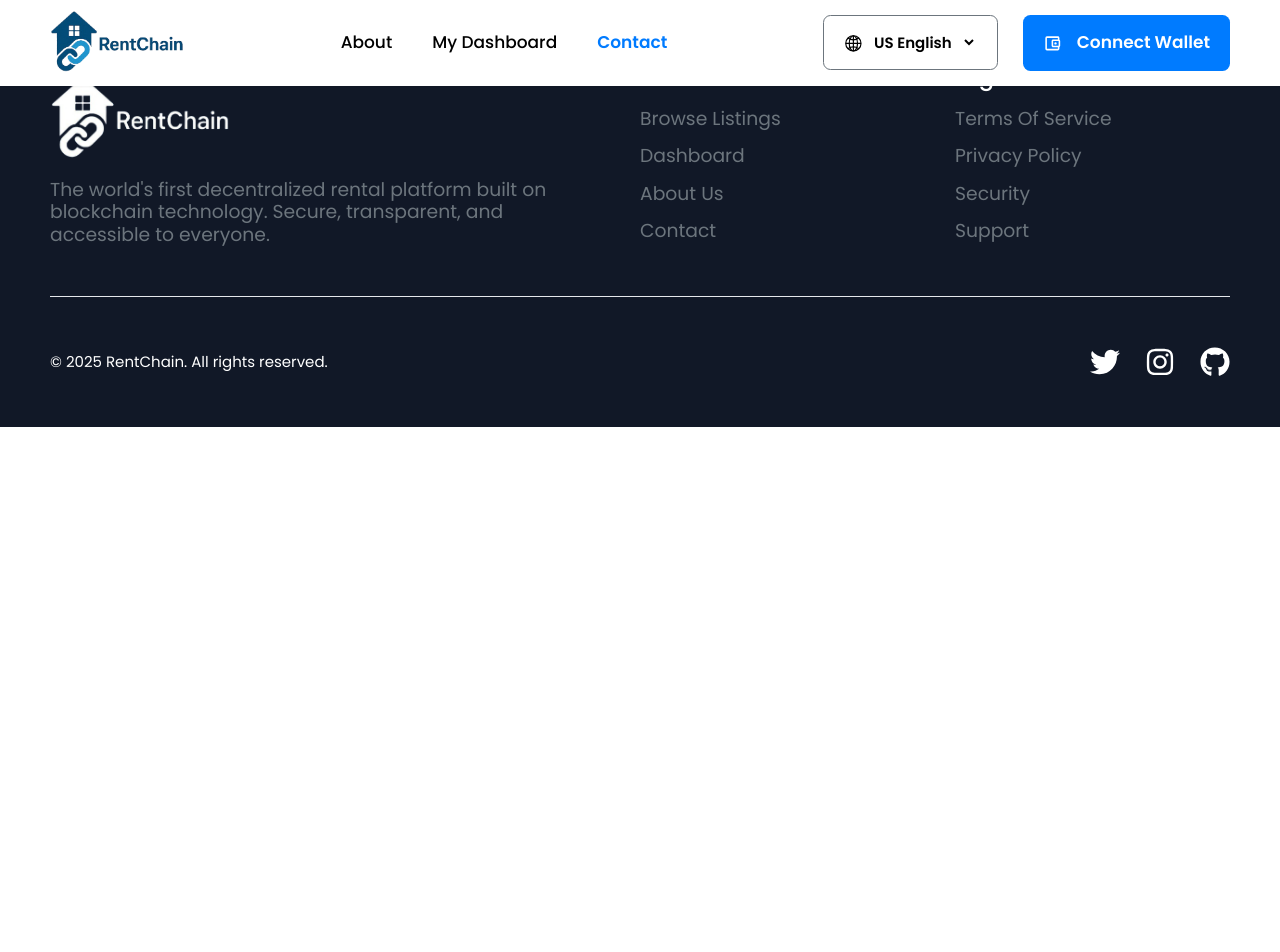
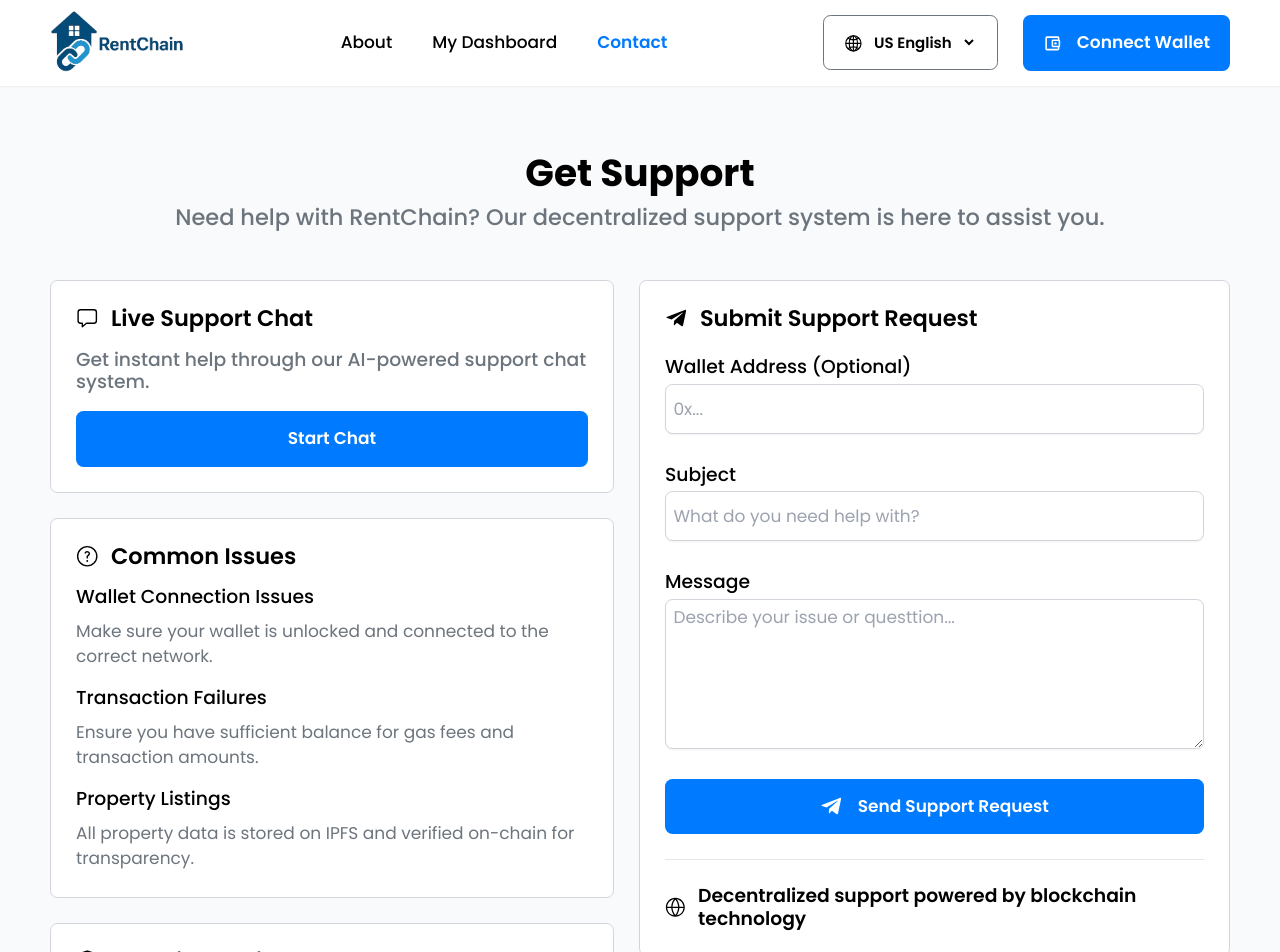
Before and after one commit to Jo-shua09/RentChain, a React (Vite) app in the folder Frontend/RentChain/: page /contact in a window 1280 px wide. Shown: the top 952 px of the page. Before the commit the page ends 800 px from the top, so only its background shows below. Built offline with nearby package versions, Linux system fonts and the light colour scheme.

Commit message:
feat: enhance Contact page with support options and common issues section

```diff
--- a/Frontend/RentChain/src/components/sections/Listings/EditProperties.jsx
+++ /dev/null
@@ -1,3 +0,0 @@
-export default function EditProperties() {
-  return <div></div>;
-}
--- a/Frontend/RentChain/src/components/sections/home/Banner.jsx
+++ b/Frontend/RentChain/src/components/sections/home/Banner.jsx
@@ -1,5 +1,6 @@
 import { useTranslation } from "react-i18next";
 import { ButtonThree, ButtonTwo } from "../../common/Button";
+import { Link } from "react-router-dom";
 
 export default function Banner() {
   const { t } = useTranslation();
@@ -9,8 +10,12 @@ export default function Banner() {
         <h3 className="mb-8 text-6xl font-semibold">{t("banner.title")}</h3>
         <p className="text-3xl font-medium normal-case">{t("banner.description")}</p>
         <div className="flex flex-wrap items-center gap-10 m-auto mt-16 sm:flex-nowrap">
-          <ButtonTwo name={t("banner.browse properties")} className="flex items-center justify-center w-full text-center" />
-          <ButtonThree name={t("banner.list your property")} className="flex items-center justify-center w-full text-center" />
+          <Link to="/dashboard/tenant-dashboard/properties">
+            <ButtonTwo name={t("banner.browse properties")} className="flex items-center justify-center w-full text-center" />
+          </Link>
+          <Link to="/dashboard/landlord-dashboard/add-new-property">
+            <ButtonThree name={t("banner.list your property")} className="flex items-center justify-center w-full text-center" />
+          </Link>
         </div>
       </div>
     </div>
--- a/Frontend/RentChain/src/components/sections/home/Hero.jsx
+++ b/Frontend/RentChain/src/components/sections/home/Hero.jsx
@@ -1,6 +1,7 @@
 import { FaSearch } from "react-icons/fa";
 import { ButtonTwo } from "../../common/Button";
 import { useTranslation } from "react-i18next";
+import { Link } from "react-router-dom";
 
 export default function Hero() {
   const { t } = useTranslation();
@@ -15,11 +16,13 @@ export default function Hero() {
           <p className="py-8 text-4xl font-normal normal-case md:text-5xl">{t("hero.description")}</p>
 
           <div className="flex flex-wrap items-center justify-center w-full gap-10 m-auto mt-10 gap-x-7 sm:w-fit sm:flex-nowrap">
-            <ButtonTwo
-              name={t("search for property")}
-              className="flex items-center justify-center w-full cursor-pointer md:w-fit"
-              icon={<FaSearch className="text-3xl" />}
-            />
+            <Link to="/dashboard/tenant-dashboard/properties">
+              <ButtonTwo
+                name={t("search for property")}
+                className="flex items-center justify-center w-full cursor-pointer md:w-fit"
+                icon={<FaSearch className="text-3xl" />}
+              />
+            </Link>
           </div>
           <div className="flex flex-wrap items-center justify-between gap-16 mt-20 sm:flex-nowrap">
             <div className="w-full space-y-1">
--- a/Frontend/RentChain/src/components/ui/Chat.jsx
+++ b/Frontend/RentChain/src/components/ui/Chat.jsx
@@ -32,14 +32,7 @@ export default function Chat() {
   if (!state?.title) {
     return (
       <div className="section-page !py-52 w-full">
-        <div className="relative w-full pt-24 mx-auto max-w-7xl">
-          <div
-            onClick={() => navigate(-1)}
-            className="absolute top-0 left-0 flex items-center cursor-pointer gap-x-6 hover:scale-95 hover:text-primary"
-          >
-            <IoArrowBackSharp className="text-4xl" />
-            <span className="text-3xl font-medium">Back</span>
-          </div>
+        <div className="relative w-full pt-10 mx-auto max-w-7xl">
           <h2 className="mb-4 text-5xl font-bold">Chat</h2>
           <p className="mb-6 text-[1.7rem] normal-case text-secondary">
             {pathname === "/dashboard/landlord-dashboard/chat" ? "Chatting with Tenant" : "Chatting with Landlord"}
--- a/Frontend/RentChain/src/components/ui/FileComplaints.jsx
+++ b/Frontend/RentChain/src/components/ui/FileComplaints.jsx
@@ -1,7 +1,6 @@
-import React, { useState } from "react";
+import { useState } from "react";
 import { Button, ButtonTwo } from "../common/Button";
-import { IoArrowBackSharp, IoWarningOutline } from "react-icons/io5";
-import { useNavigate } from "react-router-dom";
+import { IoWarningOutline } from "react-icons/io5";
 
 export default function FileComplaints() {
   const [formData, setFormData] = useState({
@@ -38,19 +37,9 @@ export default function FileComplaints() {
     alert("Complaint submitted successfully!");
   };
 
-  const navigate = useNavigate();
-
   return (
     <div className="w-full section-page !py-52 bg-gray-50">
-      <div className=" lg:w-[70%] md:w-[85%] sm:w-[90%] w-full pt-20 mx-auto relative">
-        <div
-          onClick={() => navigate(-1)}
-          className="absolute top-0 left-0 flex items-center cursor-pointer gap-x-6 hover:scale-95 hover:text-primary"
-        >
-          <IoArrowBackSharp className="text-4xl" />
-          <span className="text-3xl font-medium">Back</span>
-        </div>
-
+      <div className=" lg:w-[70%] md:w-[85%] sm:w-[90%] w-full mx-auto relative">
         <div className="my-10 space-y-4">
           <h3 className="flex text-6xl font-semibold gap-x-5">
             <IoWarningOutline className="text-6xl text-red-500" />
--- a/Frontend/RentChain/src/pages/Contact.jsx
+++ b/Frontend/RentChain/src/pages/Contact.jsx
@@ -1,3 +1,124 @@
+import { IoChatboxOutline } from "react-icons/io5";
+import { Button } from "../components/common/Button";
+import { FaTelegramPlane } from "react-icons/fa";
+import { GoGlobe, GoQuestion, GoShield } from "react-icons/go";
+
 export default function Contact() {
-	return <div>contact</div>;
+  return (
+    <div className="w-full section-page !py-52 bg-gray-50">
+      <div className="w-full space-y-20">
+        <div className="mx-auto mt-10 space-y-5 text-center">
+          <h3 className="text-6xl font-bold">get support</h3>
+          <p className="text-4xl font-medium normal-case text-secondary">
+            Need help with RentChain? Our decentralized support system is here to assist you.
+          </p>
+        </div>
+
+        <div className="flex flex-wrap items-start justify-between w-full gap-10 md:flex-nowrap">
+          <div className="flex flex-col w-full gap-10">
+            <div className="p-10 bg-white border border-gray-300 rounded-xl space-y-7">
+              <div className="flex items-center gap-x-5">
+                <IoChatboxOutline className="text-4xl" />
+                <h3 className="text-4xl font-semibold">Live Support Chat</h3>
+              </div>
+              <p className="text-3xl font-medium normal-case text-secondary">Get instant help through our AI-powered support chat system.</p>
+              <Button name="start chat" className="flex justify-center w-full" />
+            </div>
+
+            <div className="p-10 bg-white border border-gray-300 rounded-xl space-y-7">
+              <div className="flex items-center gap-x-5">
+                <GoQuestion className="text-4xl" />
+                <h3 className="text-4xl font-semibold">common issues</h3>
+              </div>
+              <div className="space-y-7">
+                <div className="space-y-4">
+                  <h4 className="text-3xl font-medium">Wallet Connection Issues</h4>
+                  <p className="text-[1.7rem] font-normal normal-case text-secondary">
+                    Make sure your wallet is unlocked and connected to the correct network.
+                  </p>
+                </div>
+                <div className="space-y-4">
+                  <h4 className="text-3xl font-medium">transaction failures</h4>
+                  <p className="text-[1.7rem] font-normal normal-case text-secondary">
+                    Ensure you have sufficient balance for gas fees and transaction amounts.
+                  </p>
+                </div>
+                <div className="space-y-4">
+                  <h4 className="text-3xl font-medium">property listings</h4>
+                  <p className="text-[1.7rem] font-normal normal-case text-secondary">
+                    All property data is stored on IPFS and verified on-chain for transparency.
+                  </p>
+                </div>
+              </div>
+            </div>
+
+            <div className="p-10 bg-white border border-gray-300 rounded-xl space-y-7">
+              <div className="flex items-center gap-x-5">
+                <GoShield className="text-4xl" />
+                <h3 className="text-4xl font-semibold">security & privacy</h3>
+              </div>
+              <h4 className="mb-1 text-3xl font-medium normal-case">Your privacy is protected through:</h4>
+              <ul className="flex flex-col ml-10 gap-y-5">
+                <li className="list-disc text-[1.7rem] font-normal text-secondary normal-case"> Wallet-based authentication</li>
+                <li className="list-disc text-[1.7rem] font-normal text-secondary normal-case">Encrypted on-chain communications</li>
+                <li className="list-disc text-[1.7rem] font-normal text-secondary normal-case">Decentralized data storage</li>
+                <li className="list-disc text-[1.7rem] font-normal text-secondary normal-case">No personal data collection</li>
+              </ul>
+            </div>
+          </div>
+
+          <div className="w-full p-10 bg-white border border-gray-300 rounded-xl">
+            <div className="flex items-center gap-x-5">
+              <FaTelegramPlane className="text-4xl" />
+              <h3 className="text-4xl font-semibold"> submit support request</h3>
+            </div>
+            <form className="w-full mt-10 space-y-12">
+              <div className="space-y-2">
+                <label className="text-3xl font-medium">Wallet Address (Optional)</label>
+                <input
+                  type="text"
+                  name="type"
+                  // value={formData.type}
+                  // onChange={handleChange}
+                  placeholder="0x..."
+                  className="block w-full h-[5rem] text-[1.7rem] normal-case px-3 py-2 mt-1 border border-gray-300 rounded-xl shadow-sm focus:outline-none focus:ring-blue-500 focus:border-blue-500 text-secondary"
+                  required
+                />
+              </div>
+              <div className="space-y-2">
+                <label className="text-3xl font-medium">subject</label>
+                <input
+                  type="text"
+                  name="type"
+                  // value={formData.type}
+                  // onChange={handleChange}
+                  placeholder="What do you need help with?"
+                  className="block w-full h-[5rem] text-[1.7rem] normal-case px-3 py-2 mt-1 border border-gray-300 rounded-xl shadow-sm focus:outline-none focus:ring-blue-500 focus:border-blue-500 text-secondary"
+                  required
+                />
+              </div>
+              <div className="space-y-2">
+                <label className="text-3xl font-medium">message</label>
+                <textarea
+                  type="text"
+                  name="type"
+                  // value={formData.type}
+                  // onChange={handleChange}
+                  placeholder="Describe your issue or questtion..."
+                  className="block w-full h-[15rem] text-[1.7rem] normal-case px-3 py-2 mt-1 border border-gray-300 rounded-xl shadow-sm focus:outline-none focus:ring-blue-500 focus:border-blue-500 text-secondary"
+                  required
+                />
+              </div>
+              <Button className="flex justify-center w-full mt-10" name="send support request" icon={<FaTelegramPlane className="text-4xl" />} />
+            </form>
+            <hr className="w-full h-px my-10 bg-gray-200" />
+            <div className="flex items-center gap-x-5">
+              <GoGlobe className="text-4xl" />
+              <h3 className="text-3xl font-semibold normal-case">Decentralized support powered by blockchain technology</h3>
+            </div>
+          </div>
+        </div>
+      </div>
+    </div>
+  );
 }
```
Also changed, not shown: Frontend/RentChain/src/i18n/en.json (+52 -1 lines).
